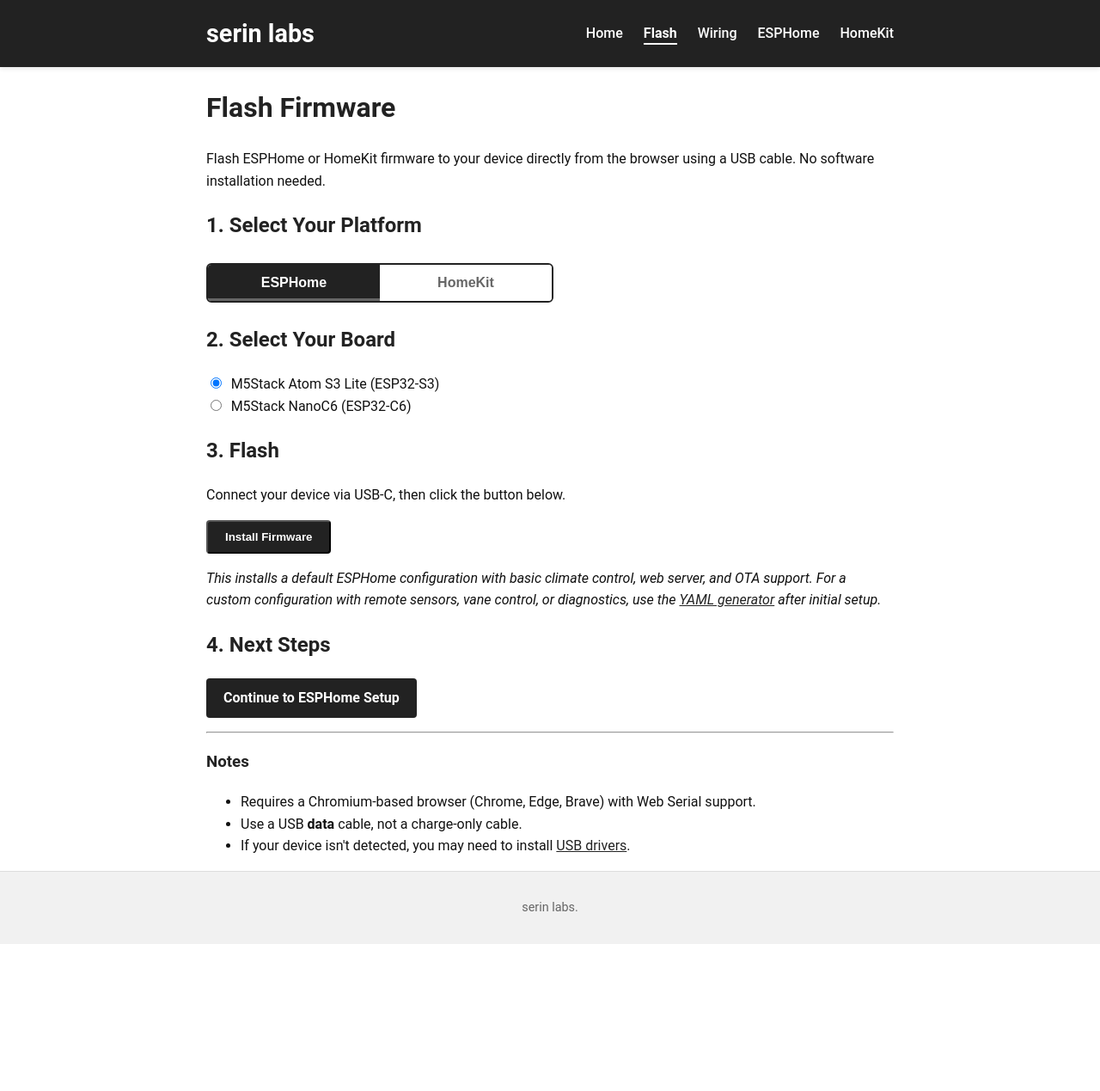
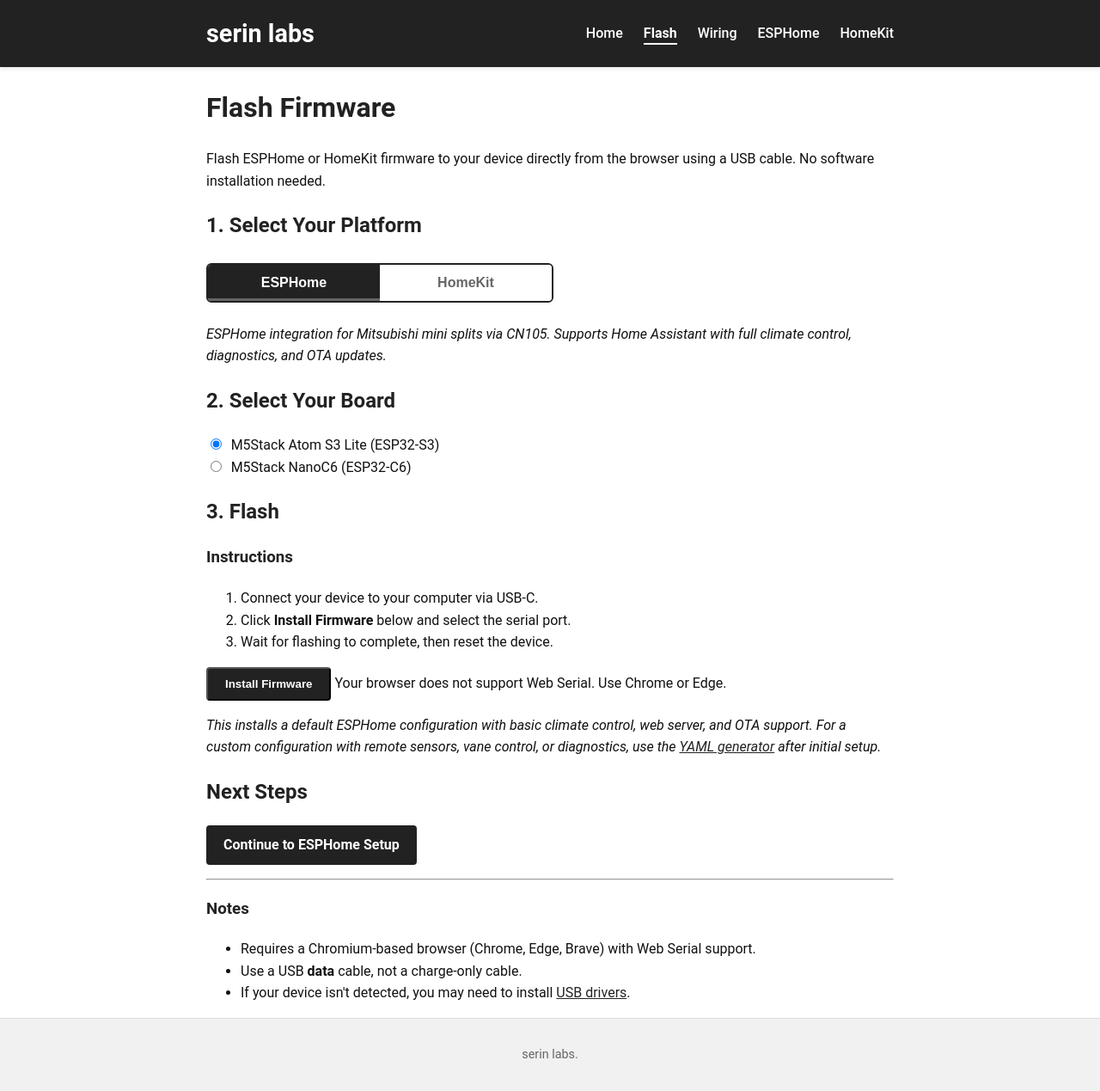
Before and after one commit to Serin-Labs/serin-labs.github.io, a Jekyll site: the page built from flash.html, in a window 1280 px wide. Shown: the whole page at 86% size. Built offline with Jekyll 4.4.1, drawn with Linux system fonts in a browser that asks for light colours; before the commit the page ends 1098 px from its top, so only the background shows below that.

Commit message:
Point HomeKit flash manifest to serin-cn105 repo and improve flash page UI
Load the HomeKit ESP Web Tools manifest from serin-cn105 distribution repo
instead of local files, so the flash page auto-updates when CI pushes new
firmware. Remove local homekit-s3.json and homekit-c6.json manifests. Add
platform-specific sections, step numbering, and board info to flash page.

```diff
--- a/assets/manifests/esphome-s3.json
+++ b/assets/manifests/esphome-s3.json
@@ -4,7 +4,7 @@
     {
       "chipFamily": "ESP32-S3",
       "parts": [
-        { "path": "https://raw.githubusercontent.com/Serin-Labs/serin-cn105/main/firmware/esphome/m5atoms3-lite.bin", "offset": 0 }
+        { "path": "https://raw.githubusercontent.com/Serin-Labs/serin-cn105/main/firmware/esphome/m5atoms3lite.bin", "offset": 0 }
       ]
     }
   ]
--- a/flash.html
+++ b/flash.html
@@ -14,6 +14,9 @@ nav_active: flash
     <button id="toggle-homekit" onclick="selectPlatform('homekit')">HomeKit</button>
   </div>
 
+  <div id="esphome-section" class="flash-section active">
+    <p><em>ESPHome integration for Mitsubishi mini splits via CN105. Supports Home Assistant with full climate control, diagnostics, and OTA updates.</em></p>
+
     <h2>2. Select Your Board</h2>
     <label>
       <input type="radio" name="board" value="s3" checked onchange="updateManifest()">
@@ -23,25 +26,44 @@ nav_active: flash
       <input type="radio" name="board" value="c6" onchange="updateManifest()">
       M5Stack NanoC6 (ESP32-C6)
     </label>
+  </div>
 
-  <h2>3. Flash</h2>
-  <p>Connect your device via USB-C, then click the button below.</p>
+  <div id="homekit-section" class="flash-section">
+    <p><em>Native HomeKit control for Mitsubishi mini splits via CN105.</em></p>
+
+    <h3>Supported Boards</h3>
+    <ul>
+      <li><strong>M5Stack Atom S3 Lite</strong> (ESP32-S3)</li>
+      <li><strong>M5Stack NanoC6</strong> (ESP32-C6)</li>
+    </ul>
+    <p>The correct firmware is selected automatically based on your connected device.</p>
+  </div>
+
+  <h2 id="flash-step-number">3. Flash</h2>
+
+  <h3>Instructions</h3>
+  <ol>
+    <li>Connect your device to your computer via USB-C.</li>
+    <li>Click <strong>Install Firmware</strong> below and select the serial port.</li>
+    <li>Wait for flashing to complete, then reset the device.</li>
+  </ol>
 
   <script type="module" src="https://unpkg.com/esp-web-tools@10/dist/web/install-button.js?module"></script>
   <esp-web-install-button id="flash-button" manifest="/assets/manifests/esphome-s3.json">
     <button slot="activate" class="btn">Install Firmware</button>
+    <span slot="unsupported">Your browser does not support Web Serial. Use Chrome or Edge.</span>
   </esp-web-install-button>
 
-  <div id="esphome-section" class="flash-section active">
+  <div id="esphome-note" class="flash-section active">
     <p><em>This installs a default ESPHome configuration with basic climate control, web server, and OTA support. For a custom configuration with remote sensors, vane control, or diagnostics, use the <a href="/esphome/generate-yaml">YAML generator</a> after initial setup.</em></p>
   </div>
 
-  <div id="homekit-section" class="flash-section">
+  <div id="homekit-note" class="flash-section">
     <p><em>This installs the native HomeKit firmware. After flashing, the device creates a Wi-Fi access point for setup — no additional software needed.</em></p>
   </div>
 
-  <h2>4. Next Steps</h2>
-  <p id="next-steps">
+  <h2>Next Steps</h2>
+  <p>
     <a id="next-steps-link" href="/esphome/setup" class="btn">Continue to ESPHome Setup</a>
   </p>
 
@@ -63,14 +85,24 @@ nav_active: flash
     document.getElementById('toggle-homekit').classList.toggle('active', platform === 'homekit');
     document.getElementById('esphome-section').classList.toggle('active', platform === 'esphome');
     document.getElementById('homekit-section').classList.toggle('active', platform === 'homekit');
+    document.getElementById('esphome-note').classList.toggle('active', platform === 'esphome');
+    document.getElementById('homekit-note').classList.toggle('active', platform === 'homekit');
+
+    // Update step number since HomeKit has no board selection step
+    document.getElementById('flash-step-number').textContent = platform === 'esphome' ? '3. Flash' : '2. Flash';
+
     updateManifest();
     updateNextSteps();
   }
 
   function updateManifest() {
+    var btn = document.getElementById('flash-button');
+    if (currentPlatform === 'homekit') {
+      btn.setAttribute('manifest', 'https://raw.githubusercontent.com/Serin-Labs/serin-cn105/main/firmware/homekit/manifest.json');
+    } else {
       var board = document.querySelector('input[name="board"]:checked').value;
-    var manifest = '/assets/manifests/' + currentPlatform + '-' + board + '.json';
-    document.getElementById('flash-button').setAttribute('manifest', manifest);
+      btn.setAttribute('manifest', '/assets/manifests/esphome-' + board + '.json');
+    }
   }
 
   function updateNextSteps() {
```
Also changed, not shown: assets/manifests/homekit-c6.json (deleted, +0 -11 lines), assets/manifests/homekit-s3.json (deleted, +0 -11 lines). Lines whose indentation alone changed are shown as unchanged.
